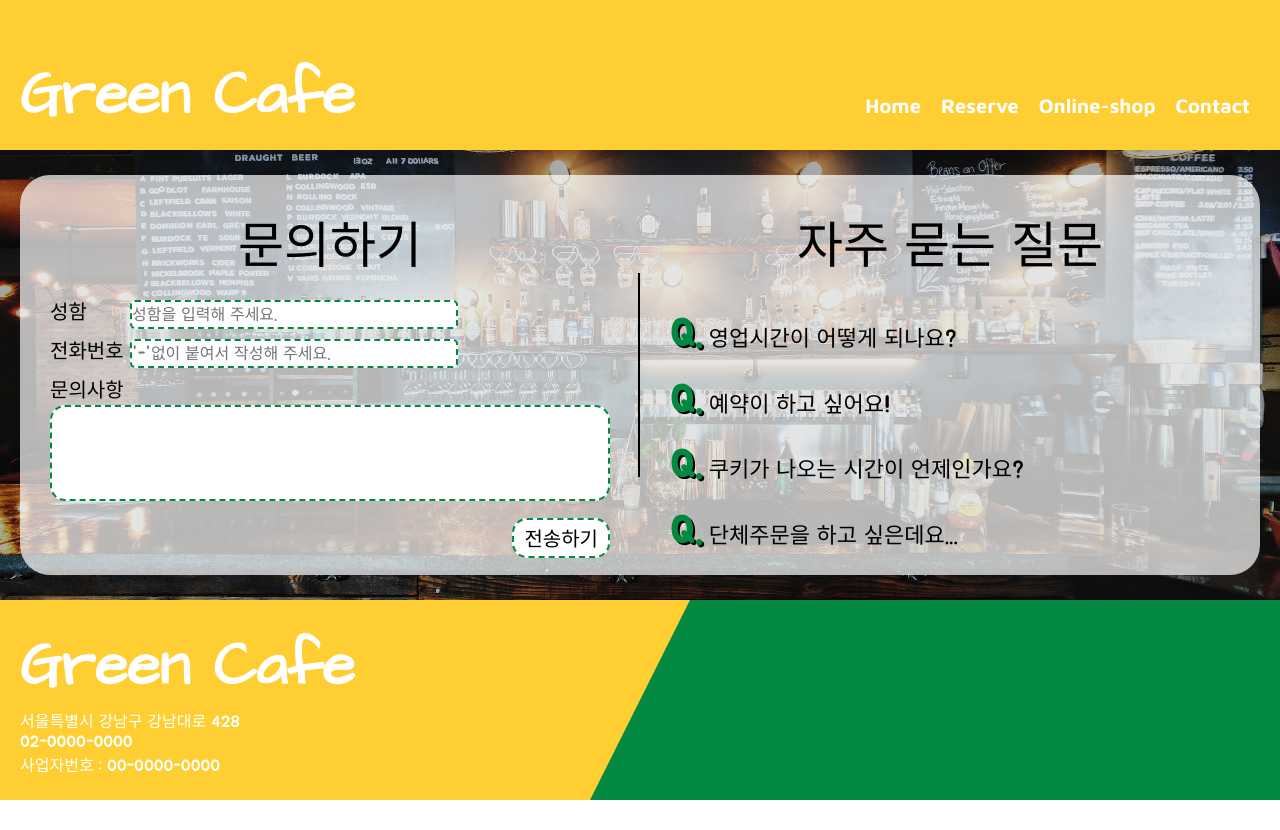
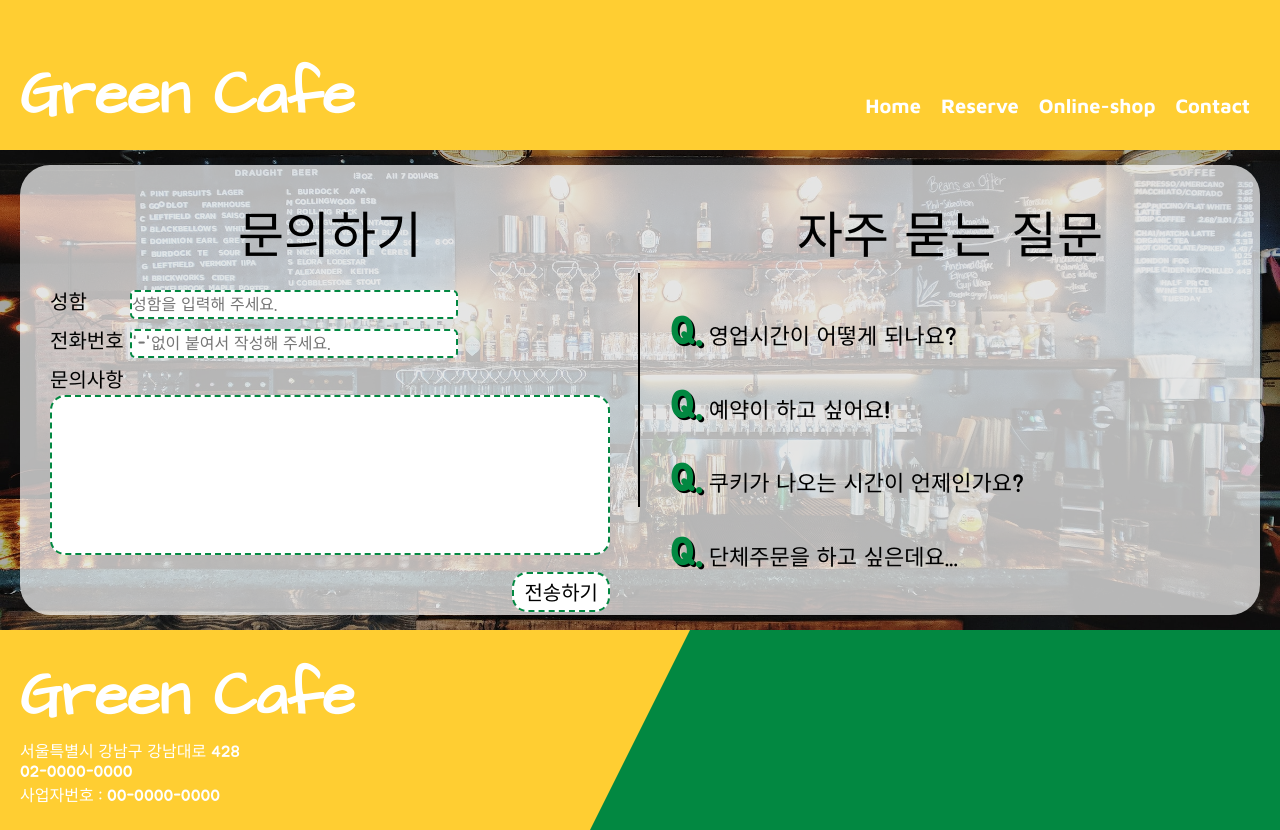
Before and after one commit to SDH93/responsive_PF, a plain HTML site: page contact.html in a window 1280 px wide. Before the commit the page ends 800 px from the top, so only its background shows below. Drawn offline with nearby package versions, Linux system fonts and the light colour scheme.

Commit message:
Add files via upload

```diff
--- a/css/responsive_contact.css
+++ b/css/responsive_contact.css
@@ -1,5 +1,19 @@
 
 /* contact 반응형 */
+@media (max-height: 950px){
+    #contact {
+        position: relative;
+        display: flex;
+        justify-content: center;
+        height: 100%;
+    }
+    .contact_inner {
+        height: calc(100vh - 150px - 200px);
+        min-height: 450px;
+        margin: 15px;
+    }
+}
+
 @media (max-width:1280px){
     .contact_inner .contact1 form li span{
         width: 80px;
@@ -95,9 +109,3 @@
     }
 
 }
-
-@media (max-height: 1000px){
-    .contact_inner .contact1 form li:nth-of-type(3) textarea{
-        max-height: 12vh;
-    }
-}
```
